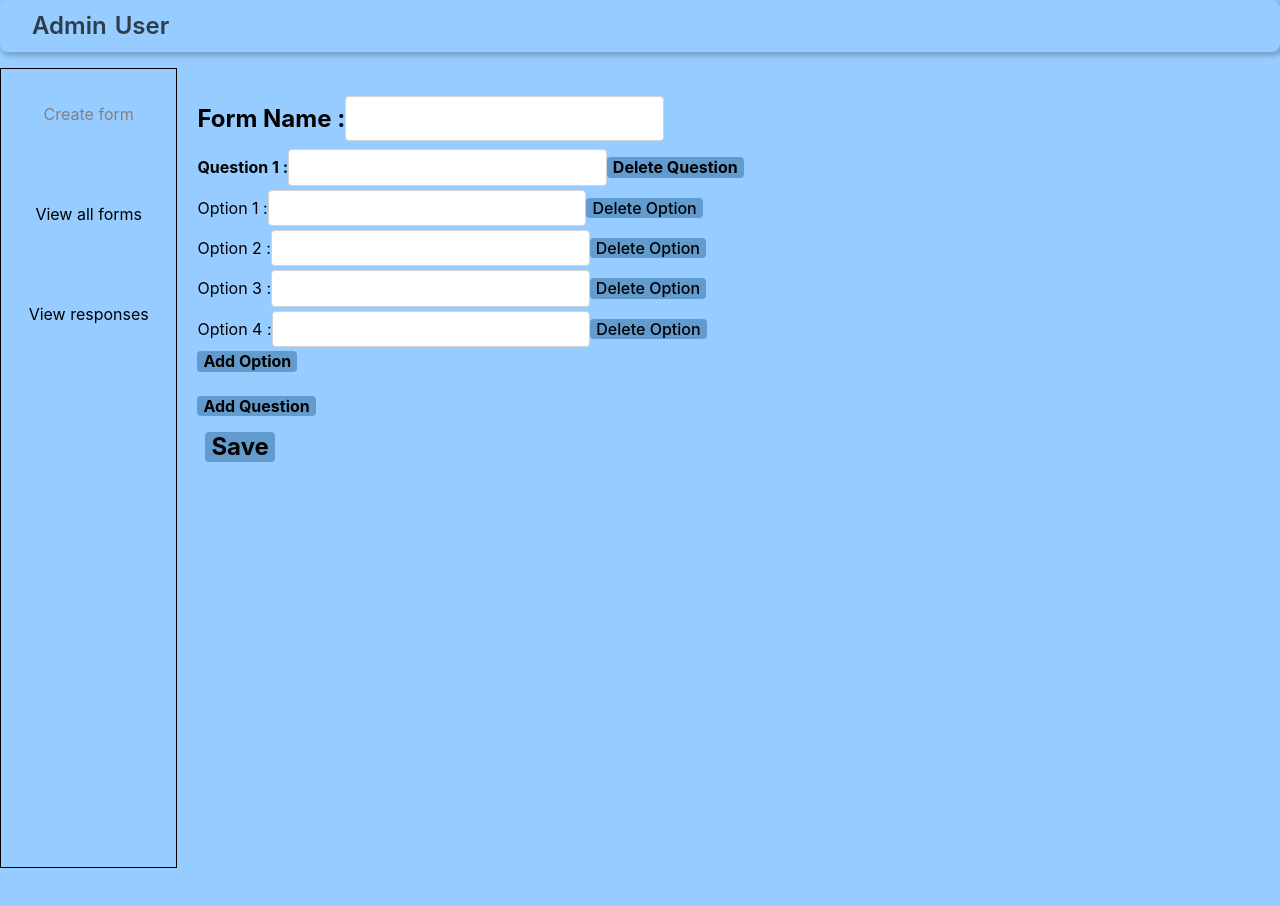
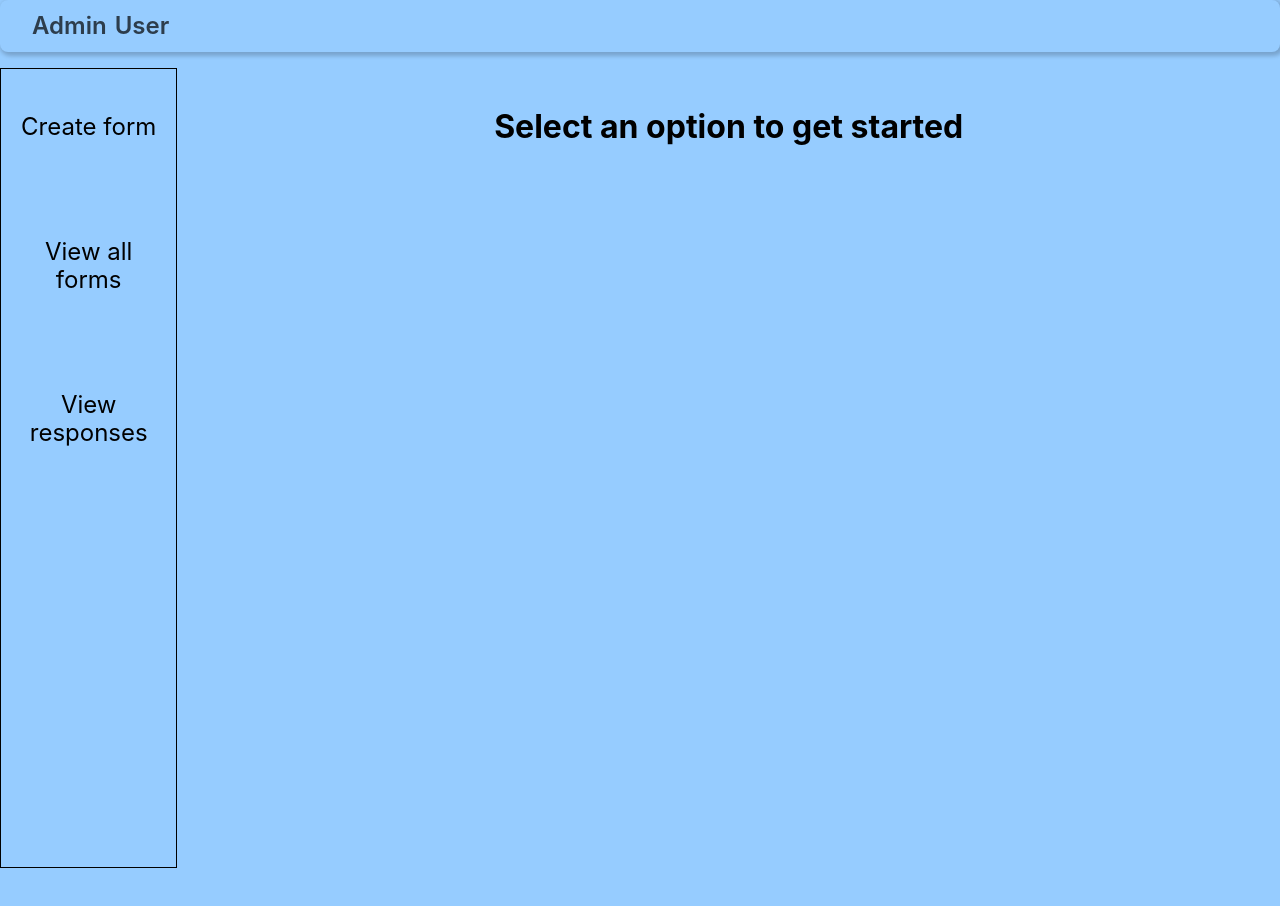
Before and after one commit to kaivalya9936/form_app, a React (Create React App) app in the folder frontend/: page /admin/dashboard in a window 1280 px wide. Shown: the top 906 px of the page. Built offline with nearby package versions, Linux system fonts and the light colour scheme.

Commit message:
Added toggle for the dashboard options

```diff
--- a/frontend/src/components/Dashboards/AdminDashboard.js
+++ b/frontend/src/components/Dashboards/AdminDashboard.js
@@ -4,7 +4,8 @@ import ViewForm from '../ViewForm/ViewForm';
 import ViewResponses from '../ViewResponses/ViewResponses';
 
 const Dashboard = () => {
-  const [selectedOption, setSelectedOption] = useState("createForm")
+  console.log("dashboard rendered")
+  const [selectedOption, setSelectedOption] = useState("")
   const options = [
     { id: "createForm", label: "Create form" },
     { id: "viewForm", label: "View all forms" },
@@ -20,7 +21,11 @@ const Dashboard = () => {
       case "viewResponses":
         return <ViewResponses />;
       default:
-        return null;
+        return(
+          <div>
+            <h1> Select an option to get started</h1>
+          </div>
+          );
     }
 
   }, [selectedOption]);
@@ -36,17 +41,18 @@ const Dashboard = () => {
       }}>
         {options.map(option => (
           <div key={option.id} style={{ marginBottom: "50px" }}>
-            <p htmlFor={option.id}
+            <p className="f3" htmlFor={option.id}
             style={{ cursor: "pointer",color: option.id === selectedOption ? "gray" : "initial"}}
             onClick={() => {
-                setSelectedOption(option.id)
+              (selectedOption !== option.id) ? setSelectedOption(option.id) :
+              setSelectedOption("")
               }}>
               {option.label}
               </p>
           </div>
         ))}
       </div>
-      <div style={{ width: "100%", padding: "20px" }}>
+      <div style={{ width: "100%", padding: "20px" }} key={selectedOption}>
         {currentComponent}
       </div>
     </div>
--- a/frontend/src/components/Dashboards/UserDashboard.js
+++ b/frontend/src/components/Dashboards/UserDashboard.js
@@ -17,7 +17,11 @@ const Dashboard = () => {
         case "fillForm":
           return <FillForm />;
         default:
-          return null;
+          return(
+            <div>
+              <h1> Select an option to get started</h1>
+            </div>
+            );
       }
 
     }, [selectedOption]);
@@ -33,10 +37,10 @@ const Dashboard = () => {
         }}>
           {options.map(option => (
             <div key={option.id} style={{ marginBottom: "50px" }}>
-              <p htmlFor={option.id}
+              <p className="f3" htmlFor={option.id}
               style={{ cursor: "pointer",color: option.id === selectedOption ? "gray" : "initial"}}
               onClick={() => {
-                  setSelectedOption(option.id)
+                  selectedOption !== option.id ? setSelectedOption(option.id) : setSelectedOption("")
                 }}>
                 {option.label}
                 </p>
```
